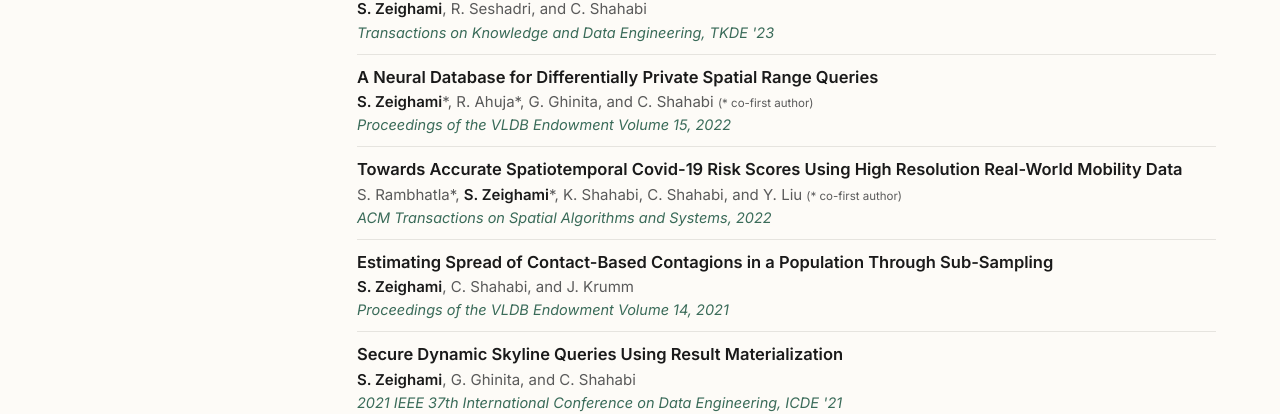
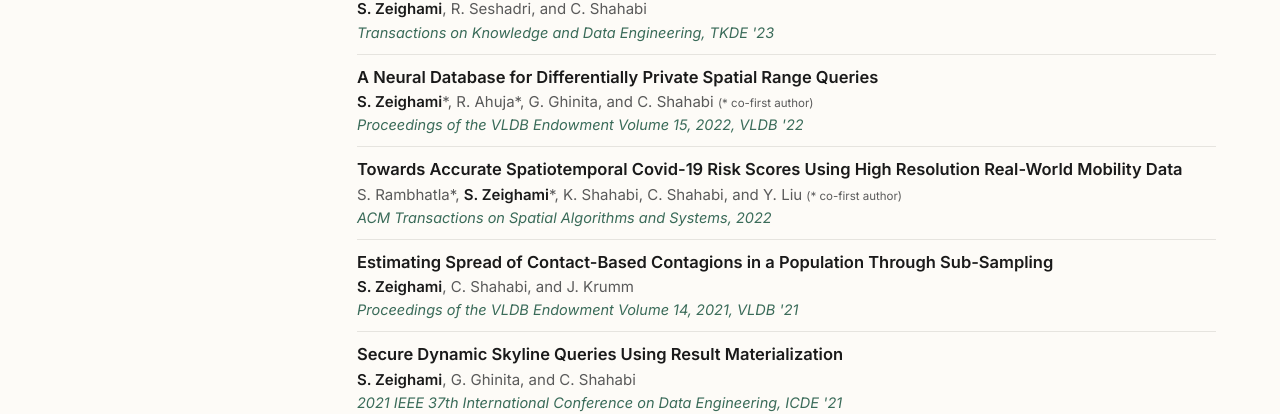
Before and after one commit to szeighami/szeighami.github.io, a Jekyll site: the page built from index.md, in a window 1280 px wide and 900 px high, scrolled down 2542 px. Shown: the part 161-575 px from the top of the window. Built offline with Jekyll 4.4.1, drawn with Linux system fonts in a browser that asks for light colours.

Commit message:
Add VLDB '22 and VLDB '21 conference labels to venue lines
Co-Authored-By: Claude Opus 4.8 (1M context) <noreply@anthropic.com>

```diff
--- a/index.md
+++ b/index.md
@@ -182,7 +182,7 @@ layout: default
     <li>
       <a class="pub-title" href="https://www.vldb.org/pvldb/vol15/p1066-zeighami.pdf">A Neural Database for Differentially Private Spatial Range Queries</a>
       <span class="pub-authors"><b>S. Zeighami</b>*, R. Ahuja*, G. Ghinita, and C. Shahabi <span class="pub-note">(* co-first author)</span></span>
-      <span class="pub-venue">Proceedings of the VLDB Endowment Volume 15, 2022</span>
+      <span class="pub-venue">Proceedings of the VLDB Endowment Volume 15, 2022, VLDB '22</span>
     </li>
     <li>
       <a class="pub-title" href="https://arxiv.org/pdf/2012.07283.pdf">Towards Accurate Spatiotemporal Covid-19 Risk Scores Using High Resolution Real-World Mobility Data</a>
@@ -192,7 +192,7 @@ layout: default
     <li>
       <a class="pub-title" href="http://vldb.org/pvldb/vol14/p1557-zeighami.pdf">Estimating Spread of Contact-Based Contagions in a Population Through Sub-Sampling</a>
       <span class="pub-authors"><b>S. Zeighami</b>, C. Shahabi, and J. Krumm</span>
-      <span class="pub-venue">Proceedings of the VLDB Endowment Volume 14, 2021</span>
+      <span class="pub-venue">Proceedings of the VLDB Endowment Volume 14, 2021, VLDB '21</span>
     </li>
     <li>
       <a class="pub-title" href="https://arxiv.org/pdf/2003.00051.pdf">Secure Dynamic Skyline Queries Using Result Materialization</a>
```
